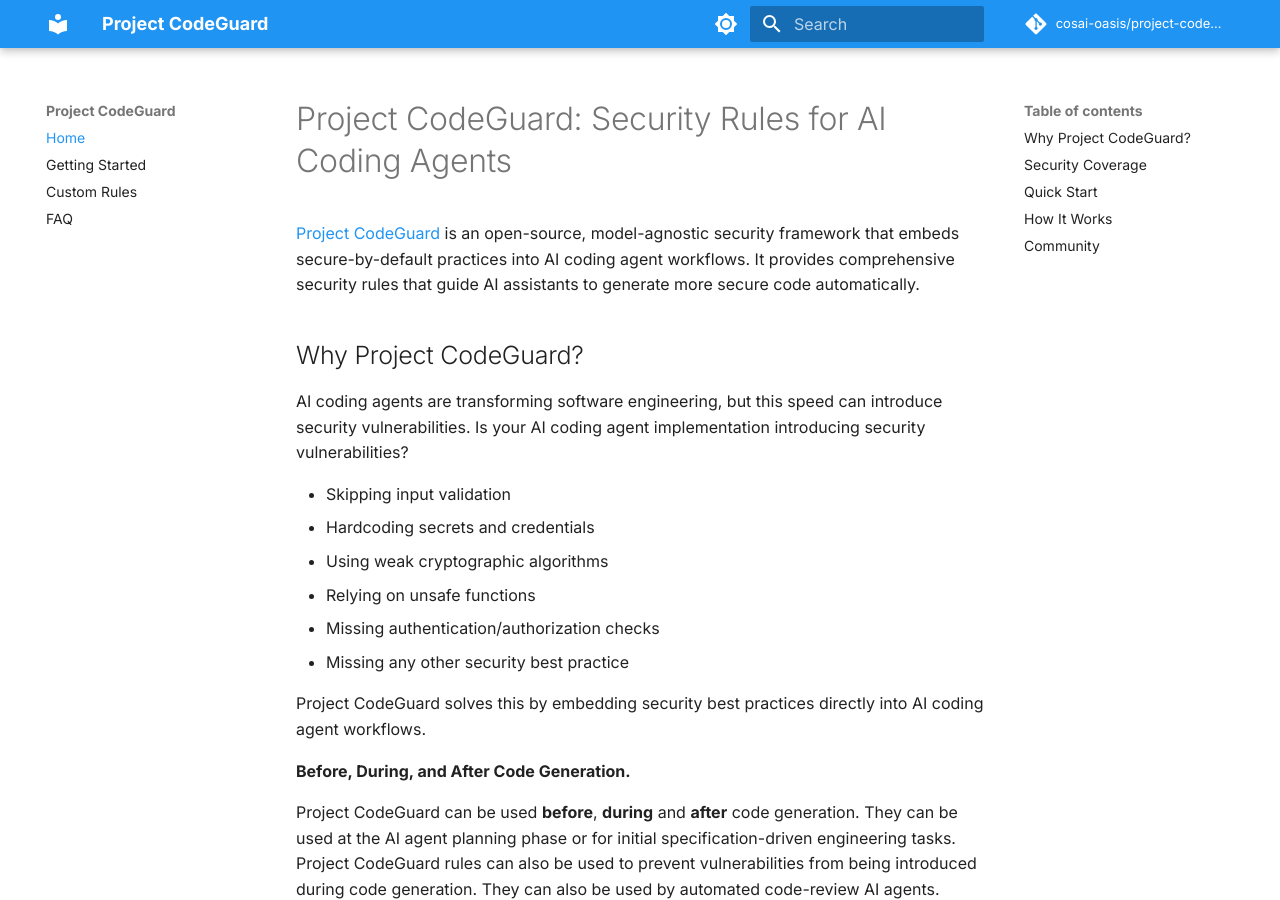
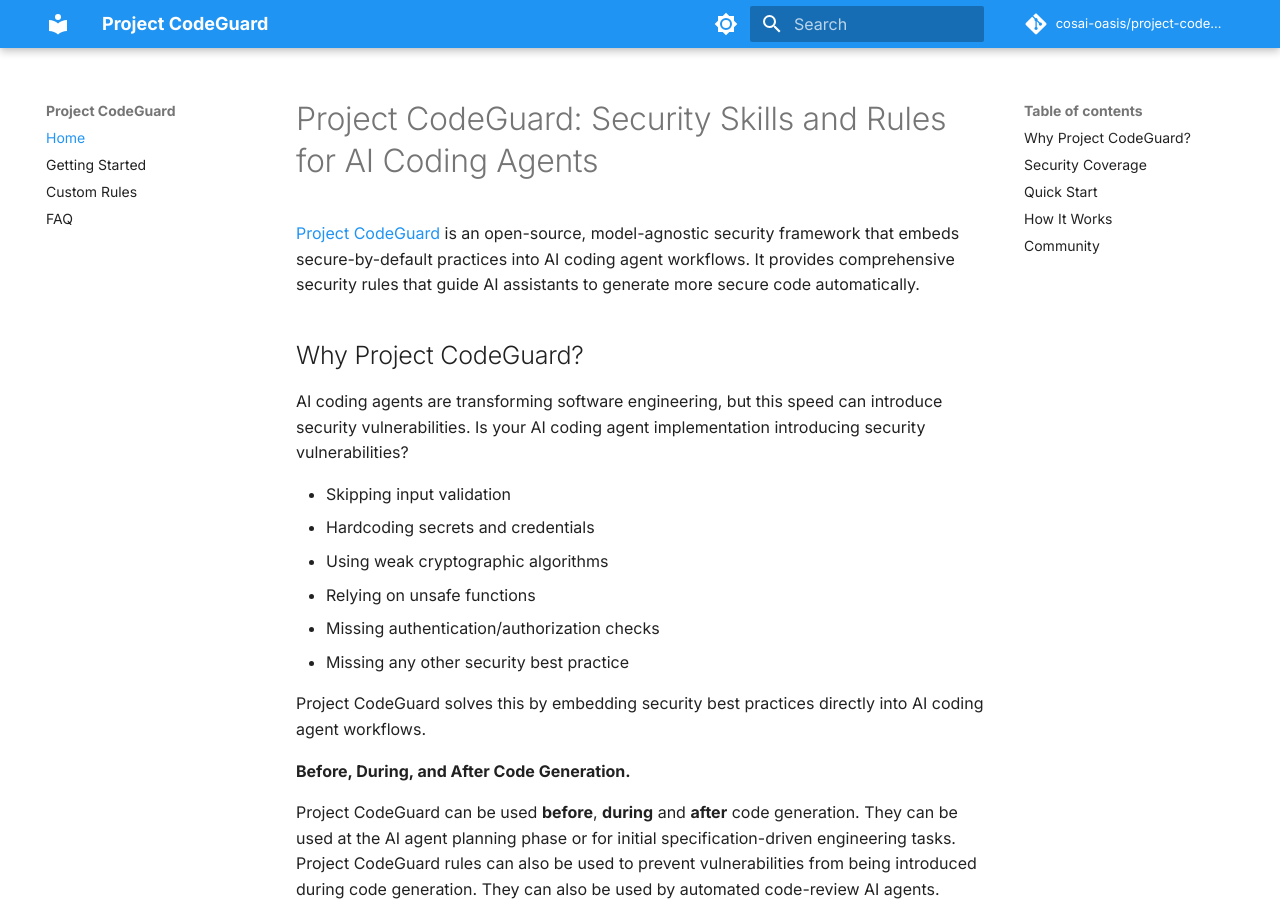
Before and after one commit to cosai-oasis/project-codeguard, an MkDocs documentation site: the page built from docs/index.md, in a window 1280 px wide and 900 px high. Built offline with MkDocs 1.6.1 and Material for MkDocs 9.7.7, drawn with Linux system fonts in a browser that asks for light colours; comment, search, counter and statistics services are not loaded.

Commit message:
Revise project title in index.md
Updated project title to include 'Skills and Rules' for clarity.

```diff
--- a/docs/index.md
+++ b/docs/index.md
@@ -1,4 +1,4 @@
-# Project CodeGuard: Security Rules for AI Coding Agents
+# Project CodeGuard: Security Skills and Rules for AI Coding Agents
 
 [Project CodeGuard](https://github.com/cosai-oasis/project-codeguard) is an open-source, model-agnostic security framework that embeds secure-by-default practices into AI coding agent workflows. It provides comprehensive security rules that guide AI assistants to generate more secure code automatically.
 
```
